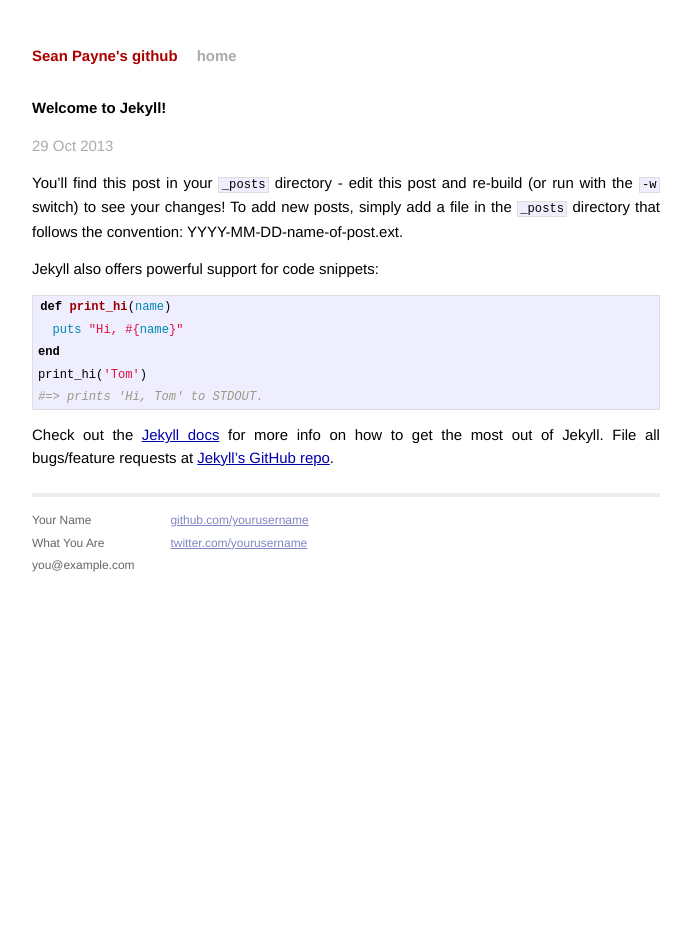
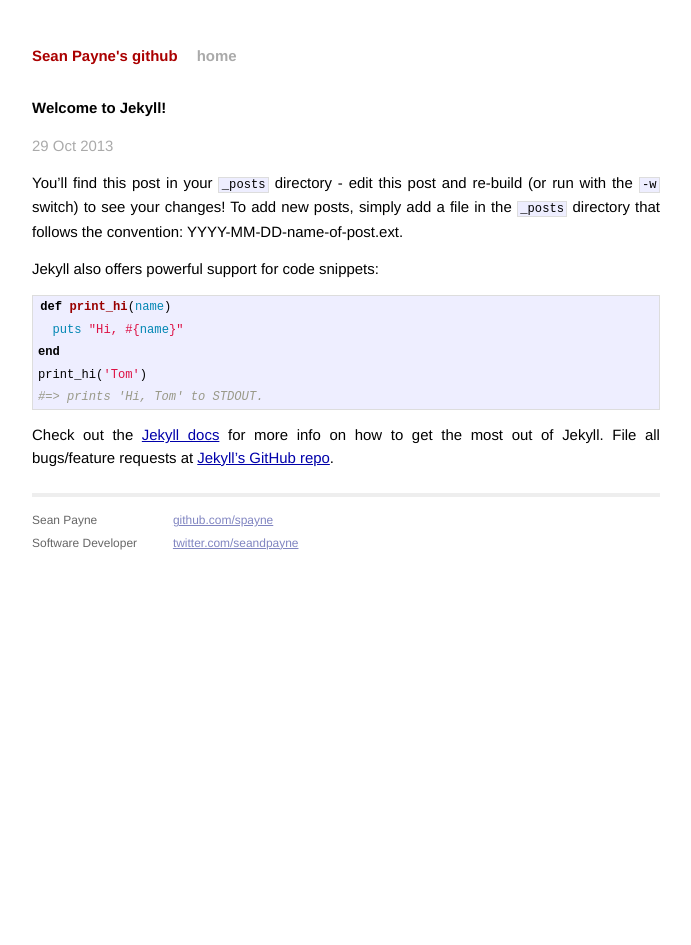
Before and after one commit to spayne/spayne.github.io, a Jekyll site: the page built from _posts/2013-10-29-welcome-to-jekyll.markdown, in a window 1280 px wide. Shown: the whole page, without its empty margins (294-985 px from the left). Built offline with Jekyll 4.4.1, drawn with Linux system fonts in a browser that asks for light colours; Markdown is read by kramdown in place of the engine named in the settings.

Commit message:
fix twitter and github links

```diff
--- a/_layouts/default.html
+++ b/_layouts/default.html
@@ -26,15 +26,14 @@
           <div class="footer">
             <div class="contact">
               <p>
-                Your Name<br />
-                What You Are<br />
-                you@example.com
+                Sean Payne<br />
+                Software Developer
               </p>
             </div>
             <div class="contact">
               <p>
-                <a href="https://github.com/yourusername">github.com/yourusername</a><br />
-                <a href="https://twitter.com/yourusername">twitter.com/yourusername</a><br />
+                <a href="https://github.com/spayne">github.com/spayne</a><br />
+                <a href="https://twitter.com/seandpayne">twitter.com/seandpayne</a><br />
               </p>
             </div>
           </div>
```
Also changed, not shown: index.html (+9 -1 lines).
